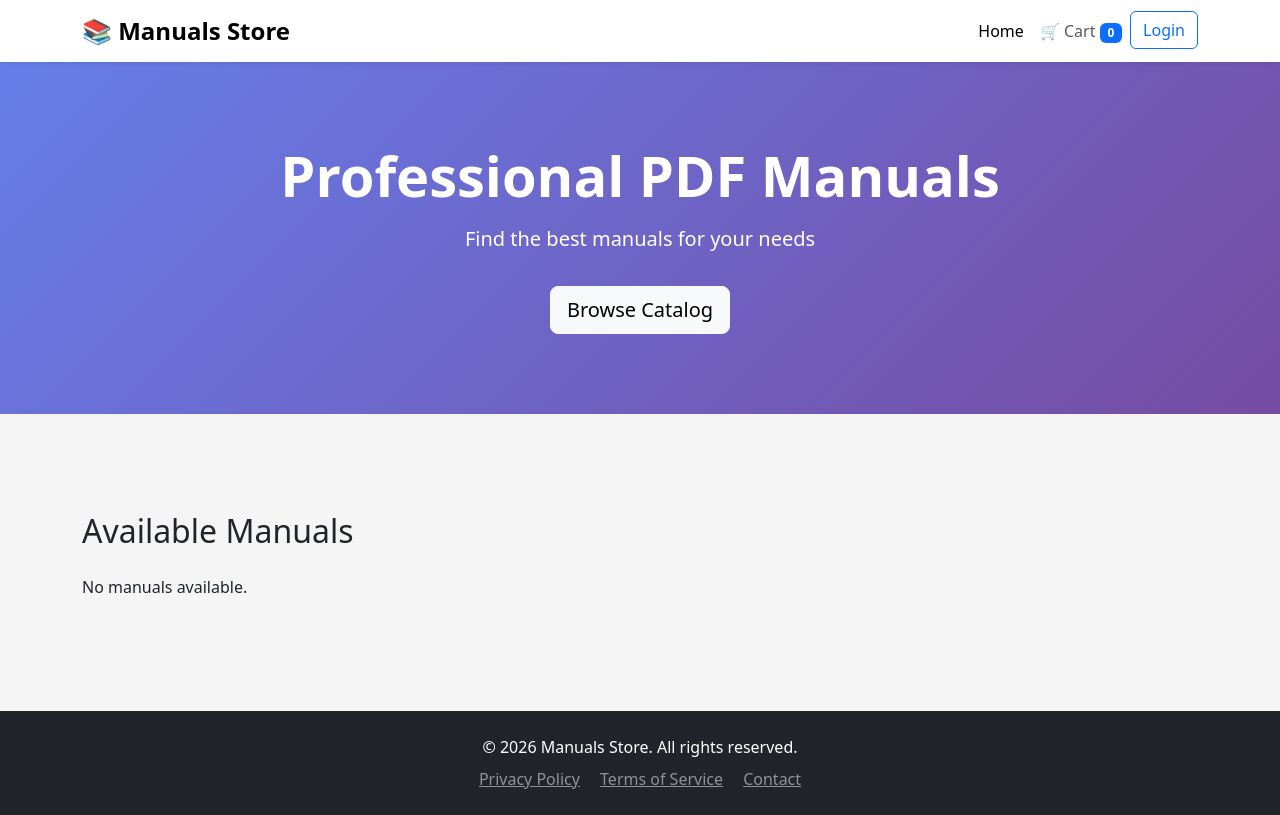
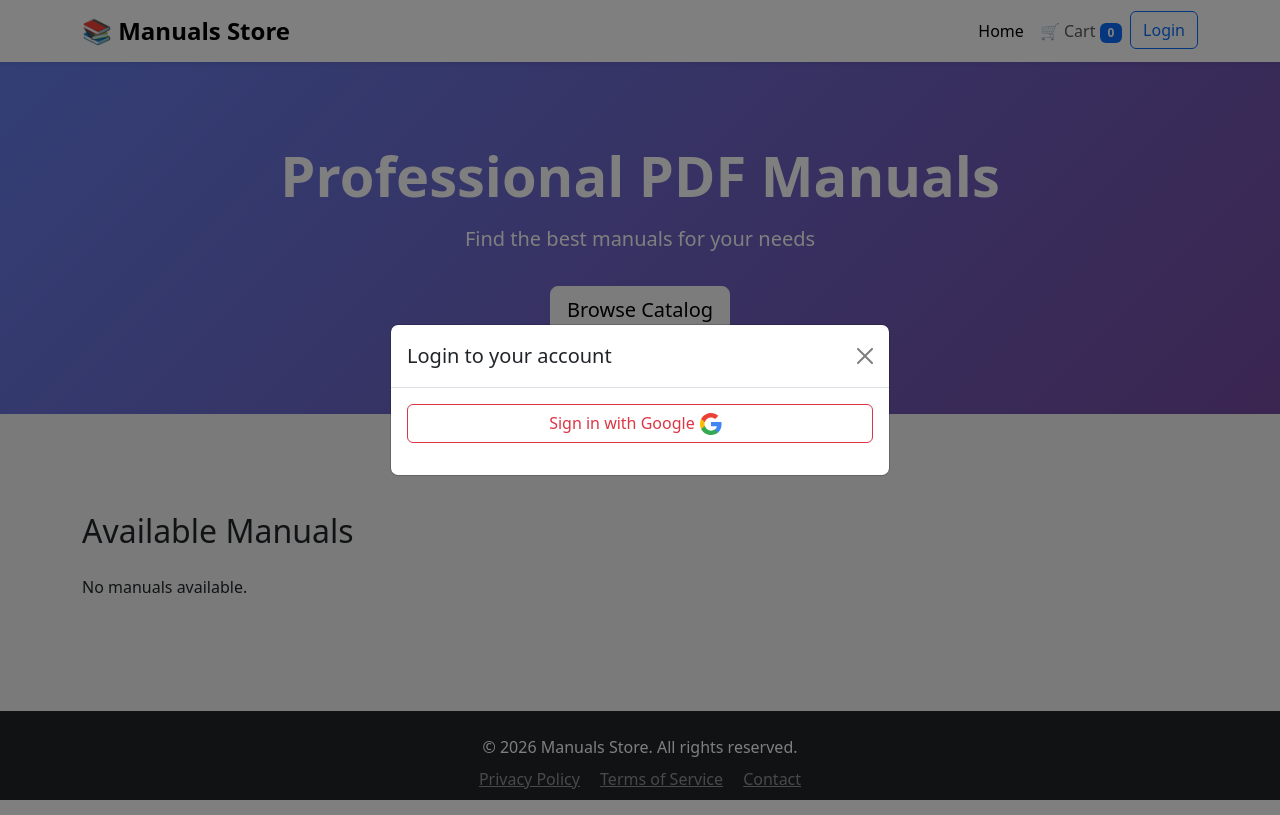
Before and after one commit to MartinChavez001/ManualPage, a Django app: page / in a window 1280 px wide, after a click on "Login". Run offline with Django 5.2, Linux system fonts and the light colour scheme; data that the repository does not hold is empty.

Commit message:
Manual Page v0.2 - -FRONTEND- Sing in with Google botton add, only visual not funtional

```diff
--- a/main/templates/main/index.html
+++ b/main/templates/main/index.html
@@ -74,6 +74,30 @@
             </div>
         </div>
     </section>
+    <!-- LOGIN -->
+    <div class="modal fade" id="loginModal" tabindex="-1" aria-labelledby="loginModalLabel" aria-hidden="true">
+        <div class="modal-dialog modal-dialog-centered">
+            <div class="modal-content">
+                <div class="modal-header">
+                    <h5 class="modal-title" id="loginModalLabel">Login to your account</h5>
+                    <button type="button" class="btn-close" data-bs-dismiss="modal" aria-label="Close"></button>
+                </div>
+                <div class="modal-body">
+                    <!-- Login with google -->
+                    <button class="btn btn-outline-danger w-100 mb-3"> Sign in with Google
+                            <svg width="24" height="24" viewBox="0 0 48 48" style="vertical-align: middle; margin-right: 8px">
+                                <path fill="#4285F4" d="M45.12 24.5c0-1.56-.14-3.06-.4-4.5H24v8.51h11.84c-.51 2.75-2.06 5.08-4.39 6.64v5.52h7.11c4.16-3.83 6.56-9.47 6.56-16.17z"/>
+                                <path fill="#34A853" d="M24 46c5.94 0 10.92-1.97 14.56-5.33l-7.11-5.52c-1.97 1.32-4.49 2.1-7.45 2.1-5.73 0-10.58-3.87-12.31-9.07H4.34v5.7C7.96 41.07 15.4 46 24 46z"/>
+                                <path fill="#FBBC05" d="M11.69 28.18C11.25 26.86 11 25.45 11 24s.25-2.86.69-4.18v-5.7H4.34C2.85 17.09 2 20.45 2 24c0 3.55.85 6.91 2.34 9.88l7.35-5.7z"/>
+                                <path fill="#EA4335" d="M24 10.75c3.23 0 6.13 1.11 8.41 3.29l6.31-6.31C34.91 4.18 29.93 2 24 2 15.4 2 7.96 6.93 4.34 14.12l7.35 5.7c1.73-5.2 6.58-9.07 12.31-9.07z"/>
+                            </svg>
+                    </button>
+                </div>
+            </div>
+        </div>
+    </div>
+
+
     <!-- FOOTER -->
     <footer class="bg-dark text-white text-center py-4 mt-5">
         <div class="container">
```
